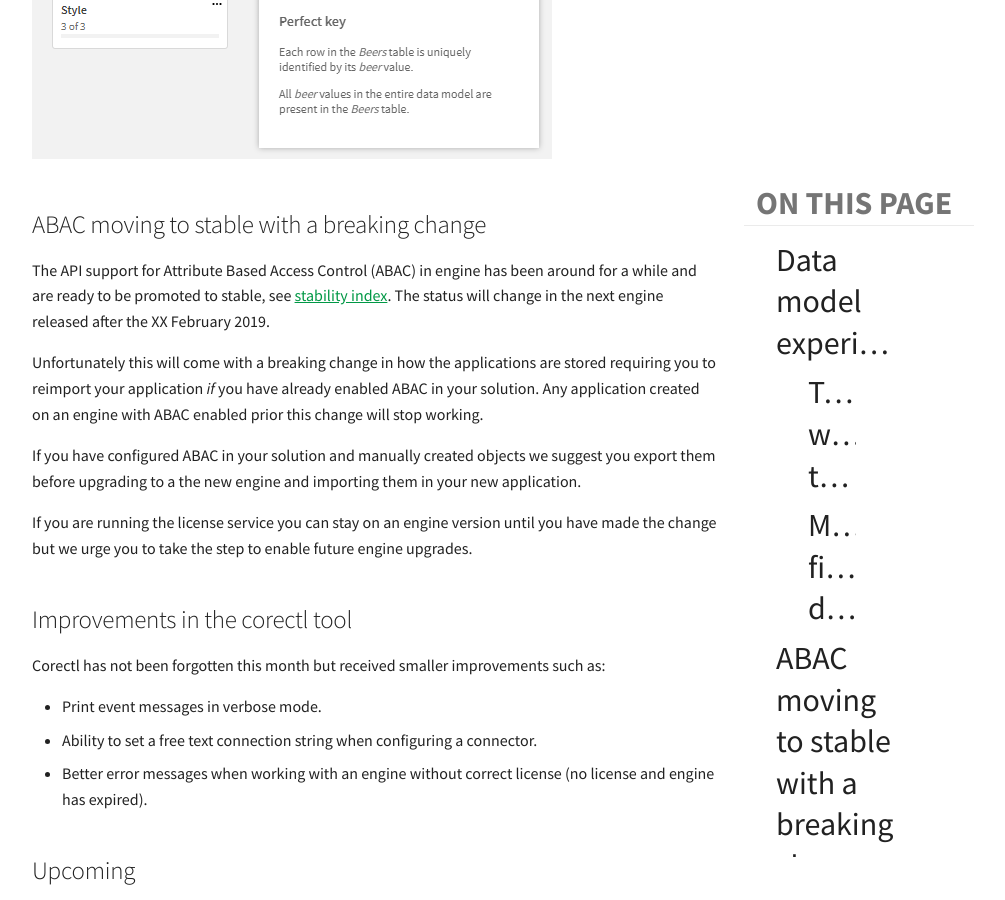
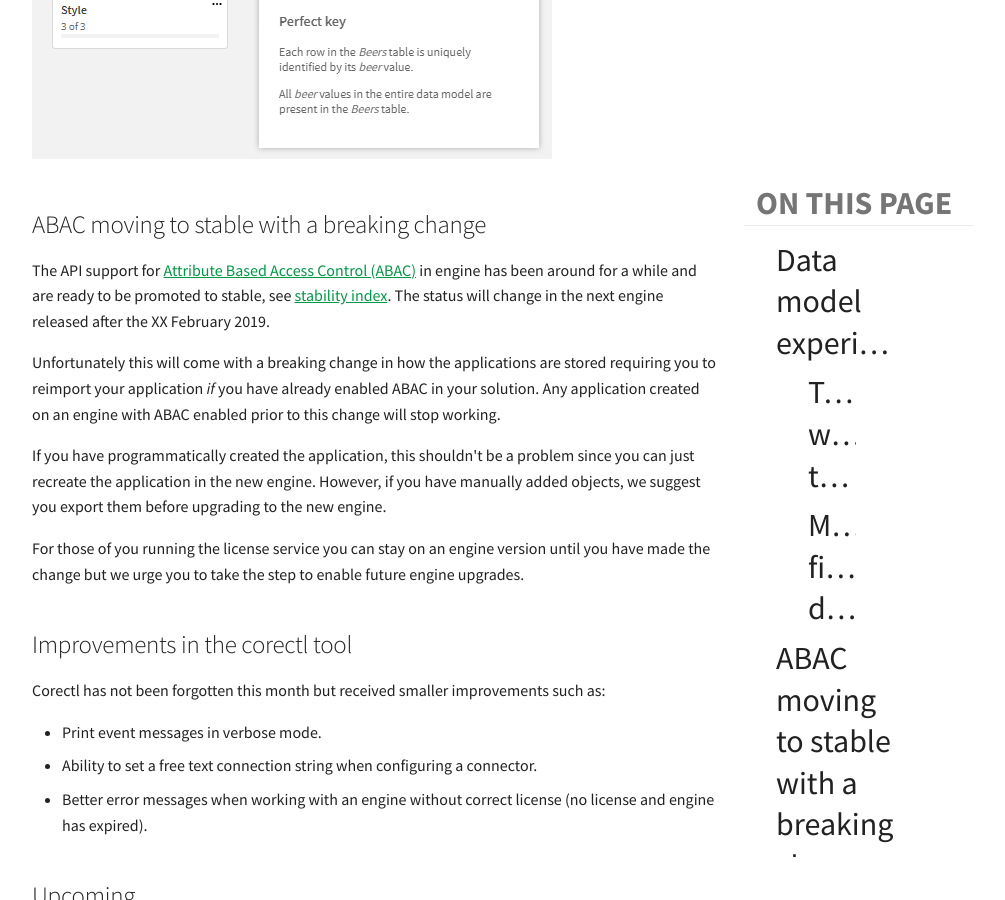
Before and after one commit to qlik-oss/core-website, an MkDocs documentation site: the page built from docs/updates/2019-01.md, in a window 1280 px wide and 900 px high, scrolled down 1545 px. Shown: the whole window, without its empty margins (264-1269 px from the left). Built offline with MkDocs 1.6.1 and Material for MkDocs 9.7.7, drawn with Linux system fonts in a browser that asks for light colours; nearby versions of some CDN libraries; library files that are not in the unit come from our copies; comment, search, counter and statistics services are not loaded; some of the changed text lies outside the part shown.

Commit message:
Fix review comments. Small rewording

```diff
--- a/docs/updates/2019-01.md
+++ b/docs/updates/2019-01.md
@@ -32,19 +32,21 @@ descriptive information card with explanation.
 
 ## ABAC moving to stable with a breaking change
 
-The API support for Attribute Based Access Control (ABAC) in engine has been around for a while and are ready to be
-promoted to stable, see [stability index](../conventions/api-strategy/#stability-index). The status will change in the
-next engine released after the XX February 2019.
+The API support for [Attribute Based Access Control (ABAC)](../../services/qix-engine/access-control/) in engine has been
+around for a while and are ready to be promoted to stable, see
+[stability index](../../conventions/api-strategy/#stability-index). The status will change in the next engine released
+after the XX February 2019.
 
 Unfortunately this will come with a breaking change in how the applications are stored requiring you to reimport your
 application *if* you have already enabled ABAC in your solution. Any application created on an engine with ABAC enabled
-prior this change will stop working.
+prior to this change will stop working.
 
-If you have configured ABAC in your solution and manually created objects we suggest you export them before upgrading to
-a the new engine and importing them in your new application.
+If you have programmatically created the application, this shouldn't be a problem since you can just recreate the
+application in the new engine. However, if you have manually added objects, we suggest you export them before upgrading
+to the new engine.
 
-If you are running the license service you can stay on an engine version until you have made the change but we urge you
-to take the step to enable future engine upgrades.
+For those of you running the license service you can stay on an engine version until you have made the change but we
+urge you to take the step to enable future engine upgrades.
 
 ## Improvements in the corectl tool
 
```
Also changed, not shown: other parts of docs/updates/2019-01.md (+1 -1 lines).
